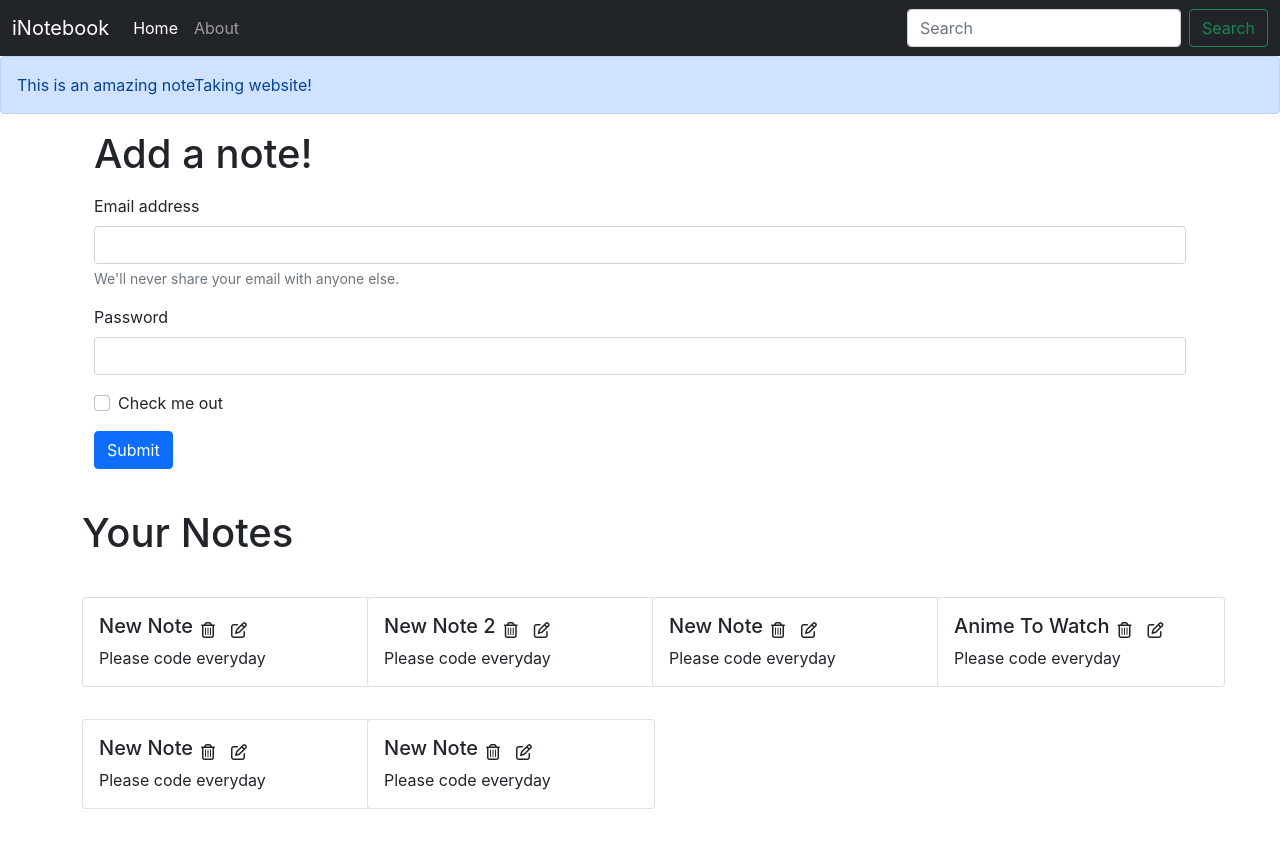
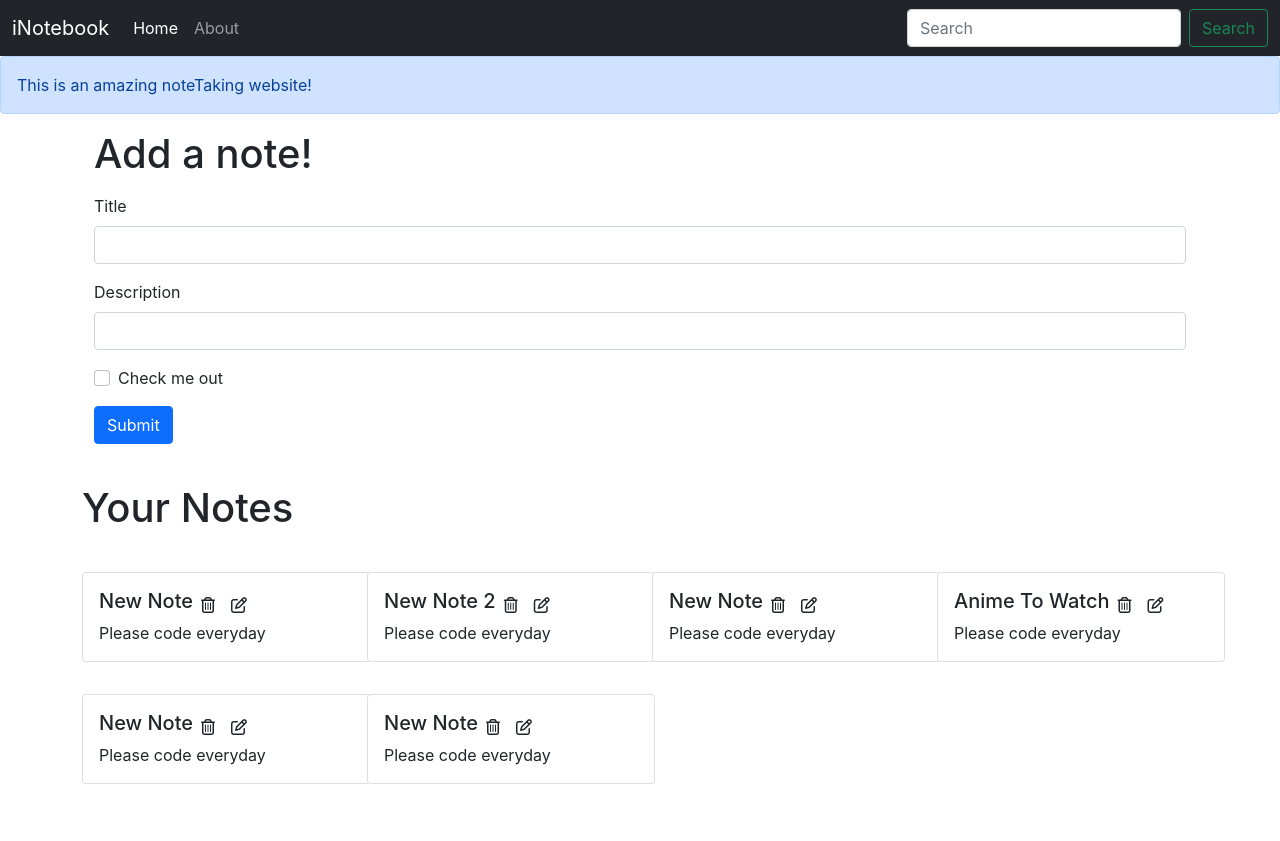
Before and after one commit to dazzlerabhi30800/iNotebook-react, a React (Create React App) app: page / in a window 1280 px wide. After the commit the page ends 816 px from the top, so only its background shows below. Built offline with nearby package versions, Linux system fonts and the light colour scheme.

Commit message:
Video 63 Completed

```diff
--- /dev/null
+++ b/src/components/AddNote.js
@@ -0,0 +1,66 @@
+import React, {useContext, useState} from 'react'
+import noteContext from "../context/notes/noteContext";
+
+const AddNote = () => {
+    const context = useContext(noteContext);
+    const {addNote} = context;
+
+    const [note, setNote] = useState({title: "", description: "", tag: "default"})
+    const handleClick = (e) => {
+            e.preventDefault()
+            addNote(note.title, note.description, note.tag);
+    }
+    const onChange = (e) => {
+        setNote({...note, [e.target.name]: e.target.value})
+    }
+    return (
+        <div>
+            <div className="container my-3">
+      <h1>Add a note!</h1>
+      <form className="my-3">
+        <div className="mb-3">
+          <label htmlFor="title" className="form-label">
+            Title
+          </label>
+          <input
+            type="text"
+            className="form-control"
+            id="title"
+            name= "title"
+            aria-describedby="emailHelp"
+            onChange={onChange}
+          />
+        </div>
+        <div className="mb-3">
+          <label htmlFor="description" className="form-label">
+           Description
+          </label>
+          <input
+            type="text"
+            className="form-control"
+            id="description"
+            name="description"
+            onChange={onChange}
+          />
+        </div>
+        <div className="mb-3 form-check">
+          <input
+            type="checkbox"
+            className="form-check-input"
+            id="exampleCheck1"
+            // onChange={onChange}
+          />
+          <label className="form-check-label" htmlFor="exampleCheck1">
+            Check me out
+          </label>
+        </div>
+        <button type="submit" className="btn btn-primary" onClick={handleClick}>
+          Submit
+        </button>
+      </form>
+      </div>
+        </div>
+    )
+}
+
+export default AddNote
--- a/src/components/Home.js
+++ b/src/components/Home.js
@@ -6,51 +6,8 @@
 
   return (
     <div>
-        <div className="container my-3">
-      <h1>Add a note!</h1>
-      <form className="my-3">
-        <div className="mb-3">
-          <label htmlFor="exampleInputEmail1" className="form-label">
-            Email address
-          </label>
-          <input
-            type="email"
-            className="form-control"
-            id="exampleInputEmail1"
-            aria-describedby="emailHelp"
-          />
-          <div id="emailHelp" className="form-text">
-            We'll never share your email with anyone else.
-          </div>
-        </div>
-        <div className="mb-3">
-          <label htmlFor="exampleInputPassword1" className="form-label">
-            Password
-          </label>
-          <input
-            type="password"
-            className="form-control"
-            id="exampleInputPassword1"
-          />
-        </div>
-        <div className="mb-3 form-check">
-          <input
-            type="checkbox"
-            className="form-check-input"
-            id="exampleCheck1"
-          />
-          <label className="form-check-label" htmlFor="exampleCheck1">
-            Check me out
-          </label>
-        </div>
-        <button type="submit" className="btn btn-primary">
-          Submit
-        </button>
-      </form>
-      </div>
-
-     <Notes />
-</div>
+      <Notes />
+    </div>
   );
 };
 
--- a/src/components/Notes.js
+++ b/src/components/Notes.js
@@ -1,20 +1,22 @@
 import React, {useContext} from "react";
 import noteContext from "../context/notes/noteContext";
+import AddNote from "./AddNote";
 import Noteitem from "./Noteitem";
 
 
 const Notes = () => {
     const context = useContext(noteContext);
-    const {notes, setNotes} = context;
+    const {notes, addNote} = context;
     return (
-
+        <>
+        <AddNote />
         <div className="row my-3">
             <h1 className="my-4">Your Notes</h1>
                 {notes.map((note) => {
                 return <Noteitem key={note._id} note={note} />
                  })}
          </div>
-
+         </>
     )
 }
 
--- a/src/context/notes/NoteState.js
+++ b/src/context/notes/NoteState.js
@@ -60,8 +60,33 @@
         },
       ]
       const [notes, setNotes] = useState(notesInitial)
+
+      // Add a note
+      const addNote = (title, description, tag) => {
+        //TODO: API Call
+        console.log("Adding a new Note!")
+        const note = {
+          "_id": "61b981371aacfdeb914296b25",
+          "user": "61b8a47d829c181574aa94a9",
+          "title": title,
+          "description": description,
+          "tag": tag,
+          "date": "2021-12-15T05:46:31.110Z",
+          "__v": 0
+        };
+        setNotes(notes.concat(note))
+      }
+      // Delete a note
+      const deleteNote = () => {
+
+      }
+
+      // Edit a note
+      const editNote = () => {
+
+      }
     return (
-        <NoteContext.Provider value={{notes, setNotes}}>
+        <NoteContext.Provider value={{notes, addNote, deleteNote, editNote}}>
             {props.children}
         </NoteContext.Provider>
     )
```
